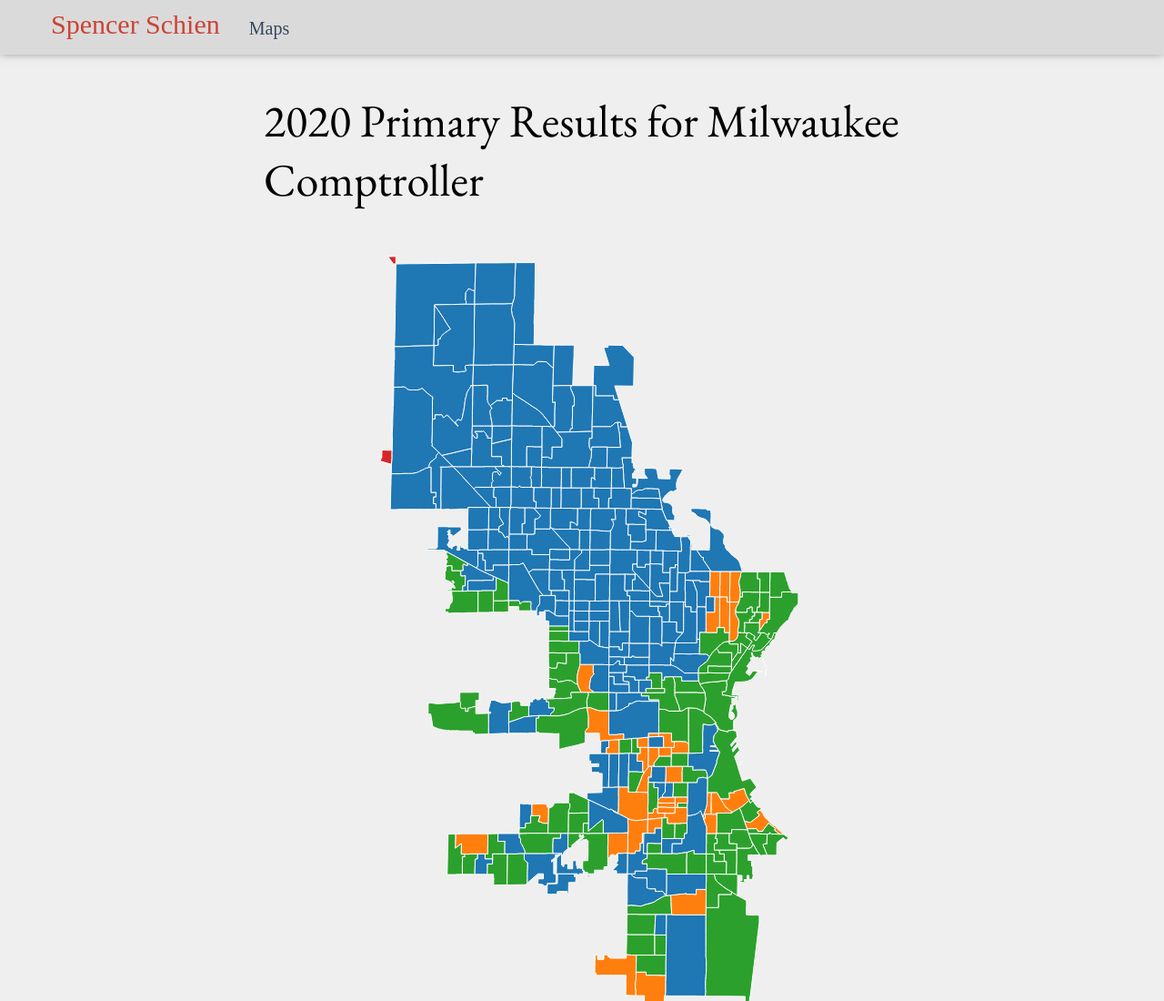
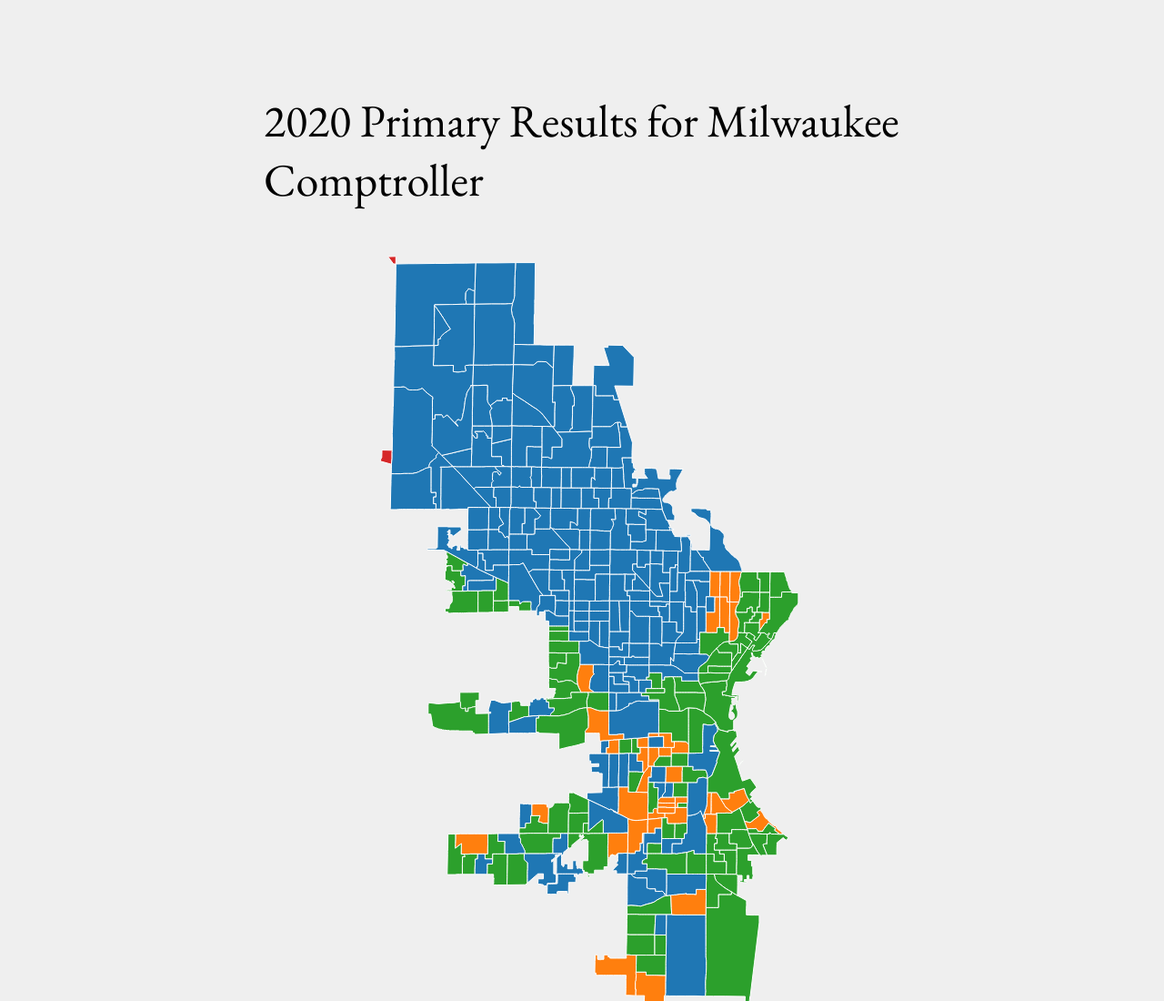
Before and after one commit to Pecners/web_design, a plain HTML site: page mke_2020_primary/map.html in a window 1280 px wide. Shown: the top 1100 px of the page at 91% size. Drawn offline with nearby package versions, Linux system fonts and the light colour scheme; a web font is replaced by a local one.

Commit message:
remove nav for primary page

```diff
--- a/mke_2020_primary/map.html
+++ b/mke_2020_primary/map.html
@@ -10,12 +10,6 @@
     <script src="https://d3js.org/d3-scale-chromatic.v1.min.js"></script>
 </head>
 <body>
-  <div class="topnav">
-    <div class="topnav-body">
-    <a class="name" href="..\index.html">Spencer Schien</a>
-    <a href="2020_primary.html">Maps</a>
-  </div>
-  </div>
   <div class="page">
   <div class="copy">
     <h1>2020 Primary Results for Milwaukee Comptroller</h1>
```
